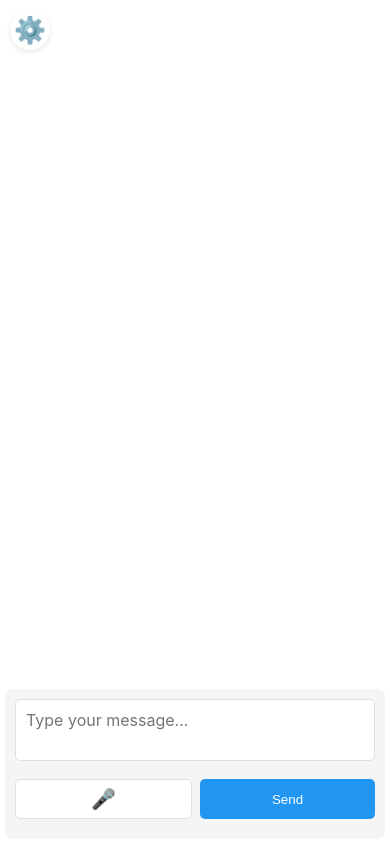
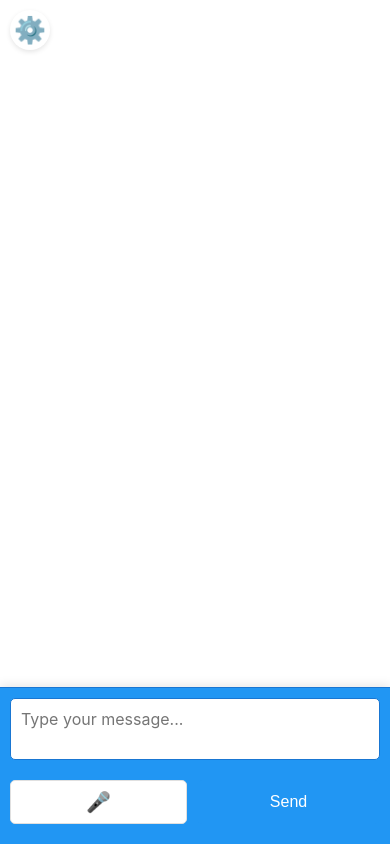
Before and after one commit to jmarkl3/chat-pwa, a React (Create React App) app: page /#/app in a window 390 px wide. Built offline with nearby package versions, Linux system fonts and the light colour scheme.

Commit message:
basic chat working aside from mobile voice input to text

```diff
--- a/src/Routes/App/AppHome.css
+++ b/src/Routes/App/AppHome.css
@@ -44,21 +44,82 @@ html, body {
     flex-direction: column;
     height: 100vh;
     max-height: 100vh;
-    padding: 10px;
     position: relative;
     overflow: hidden;
     box-sizing: border-box;
+    padding-bottom: env(safe-area-inset-bottom); /* Account for bottom bar */
 }
 
 .messages-container {
     flex: 1;
     overflow-y: auto;
-    margin-bottom: 10px;
     padding: 10px;
+    padding-bottom: 180px; /* Increased space for input container */
     display: flex;
     flex-direction: column;
     gap: 12px;
     min-height: 0;
+}
+
+.input-container {
+    position: fixed;
+    bottom: env(safe-area-inset-bottom, 0); /* Account for bottom bar */
+    left: 0;
+    right: 0;
+    display: flex;
+    flex-direction: column;
+    gap: 10px;
+    padding: 15px;
+    background-color: #2196f3; /* Changed to blue */
+    border-top: 1px solid #1976d2;
+    box-shadow: 0 -2px 10px rgba(0, 0, 0, 0.1);
+    z-index: 100;
+}
+
+.input-container textarea {
+    flex: 1;
+    min-height: 40px;
+    max-height: 100px;
+    padding: 10px;
+    border: 1px solid #1976d2;
+    border-radius: 5px;
+    resize: none;
+    font-family: inherit;
+    font-size: 16px;
+    width: 100%;
+    box-sizing: border-box;
+    background-color: white;
+}
+
+.button-container {
+    display: flex;
+    gap: 10px;
+    width: 100%;
+}
+
+.voice-input-button,
+.submit-button {
+    padding: 12px 20px;
+    border-radius: 5px;
+    border: none;
+    cursor: pointer;
+    font-size: 16px;
+    min-height: 44px; /* Better touch target */
+}
+
+.voice-input-button {
+    background-color: #f0f0f0;
+    flex: 1;
+}
+
+.submit-button {
+    background-color: #2196f3;
+    color: white;
+    flex: 1;
+}
+
+.submit-button:hover {
+    background-color: #1976d2;
 }
 
 .message {
@@ -97,46 +158,6 @@ html, body {
 @keyframes bounce {
     0%, 80%, 100% { transform: translateY(0); }
     40% { transform: translateY(-5px); }
-}
-
-.input-container {
-    display: flex;
-    flex-direction: column;
-    gap: 10px;
-    padding: 10px;
-    background-color: #f5f5f5;
-    border-radius: 8px;
-    width: 100%;
-    box-sizing: border-box;
-    flex-shrink: 0;
-}
-
-.input-container textarea {
-    flex: 1;
-    min-height: 40px;
-    padding: 10px;
-    border: 1px solid #e0e0e0;
-    border-radius: 5px;
-    resize: none;
-    font-family: inherit;
-    font-size: 16px;
-    width: 100%;
-    box-sizing: border-box;
-}
-
-.input-container .submit-button {
-    padding: 8px 16px;
-    border-radius: 5px;
-    background-color: #2196f3;
-    color: white;
-    border: none;
-    cursor: pointer;
-    transition: background-color 0.2s;
-    min-width: 70px;
-}
-
-.input-container .submit-button:hover {
-    background-color: #1976d2;
 }
 
 .settings-button {
@@ -278,45 +299,39 @@ html, body {
 }
 
 @media (min-width: 601px) {
+    .messages-container {
+        padding-bottom: 100px;
+    }
+
     .input-container {
         flex-direction: row;
         align-items: center;
+        padding: 10px 15px;
     }
 
     .button-container {
-        display: flex;
-        gap: 10px;
+        width: auto;
+        flex-shrink: 0;
+    }
+
+    .voice-input-button,
+    .submit-button {
+        padding: 8px 16px;
+        min-height: 40px;
     }
 }
 
 @media (max-width: 600px) {
+    .messages-container {
+        margin-top: 60px;
+        padding-bottom: 200px; /* Increased padding for mobile */
+    }
+
     .input-container {
-        gap: 8px;
+        padding: 10px 10px calc(10px + env(safe-area-inset-bottom, 20px)); /* Account for bottom bar */
     }
 
     .input-container textarea {
-        width: 100%;
         min-height: 60px;
     }
-
-    .button-container {
-        display: flex;
-        gap: 8px;
-        width: 100%;
-    }
-
-    .voice-input-button,
-    .input-container .submit-button {
-        flex: 1;
-        height: 40px;
-    }
-
-    .chat-container {
-        padding: 5px;
-    }
-
-    .messages-container {
-        margin-top: 60px;
-        margin-bottom: 0;
-    }
 }
```
